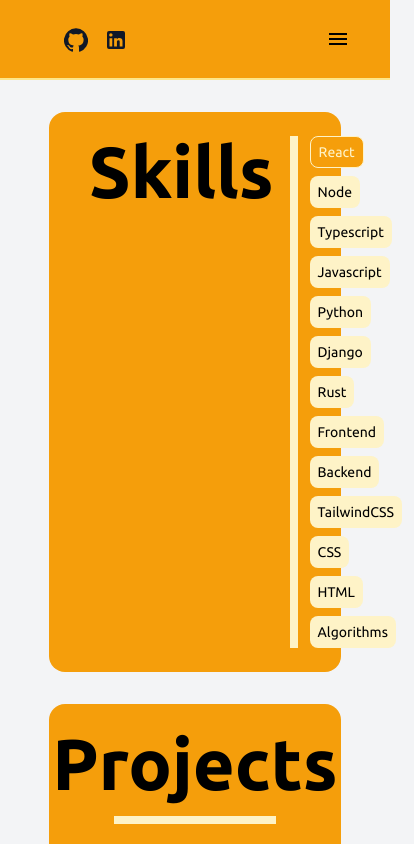
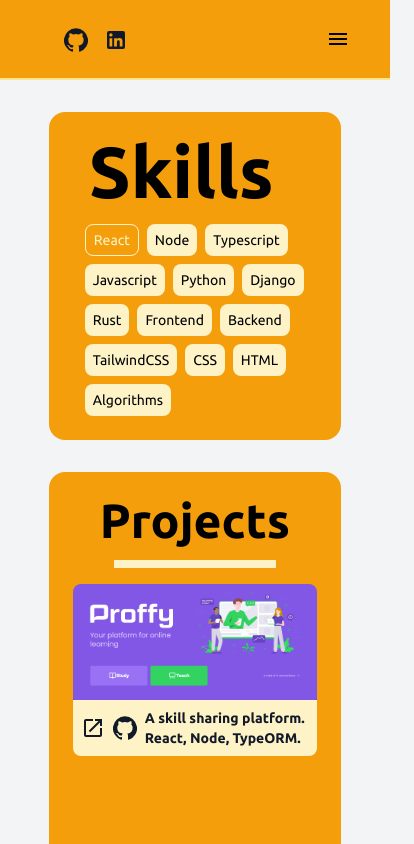
Before and after one commit to vix993/my-blog, a Next.js app: page /portfolio in a window 390 px wide. Shown: the top 844 px of the page, 414 px wide, since content can reach past the window. Built offline with nearby package versions, Linux system fonts and the light colour scheme.

Commit message:
kinda responsive

```diff
--- a/components/SiteView.jsx
+++ b/components/SiteView.jsx
@@ -5,7 +5,7 @@ import Icon from "@material-ui/core/Icon";
 export const SiteView = ({ currentSite }) => {
   return (
     <a
-      className="w-3/12 h-80 mx-auto rounded-2xl mt-4 cursor-pointer transition hover:opacity-80 hover:brightness-70 duration-150 hover:text-gray-700"
+      className="w-full lg:w-3/12 h-80 mx-auto rounded-2xl lg:mt-4 cursor-pointer transition hover:opacity-80 hover:brightness-70 duration-150 hover:text-gray-700"
       href={currentSite.url ? currentSite.url : currentSite.githuðb}
     >
       <div className="w-full h-full rounded-2xl">
--- a/pages/portfolio.js
+++ b/pages/portfolio.js
@@ -1,6 +1,6 @@
-import { useState, useContext, useEffect } from 'react';
+import { useState, useContext, useEffect } from "react";
 
-import Head from 'next/head';
+import Head from "next/head";
 
 import { SiteView } from "../components/SiteView";
 import { Skill } from "../components/Skill";
@@ -19,7 +19,7 @@ const skills = [
   "TailwindCSS",
   "CSS",
   "HTML",
-  "Algorithms"
+  "Algorithms",
 ];
 
 export const websites = [
@@ -29,7 +29,17 @@ export const websites = [
     description: "A skill sharing platform. React, Node, TypeORM.",
     github: "https://github.com/vix993/FrontendForProffy",
     img: "/img/proffy.png",
-    techs: ['React', 'Node', 'TypeORM', 'Typescript', 'Backend', 'Frontend', 'TailwindCSS', 'CSS', 'HTML'],
+    techs: [
+      "React",
+      "Node",
+      "TypeORM",
+      "Typescript",
+      "Backend",
+      "Frontend",
+      "TailwindCSS",
+      "CSS",
+      "HTML",
+    ],
   },
   {
     url: "https://letmeask-it.vercel.app/",
@@ -38,7 +48,16 @@ export const websites = [
       "A platform in which users can post their questions, for other users to answer or interact with user Q&A's",
     github: "https://github.com/vix993/letmeask",
     img: "/img/letmeask.png",
-    techs: ['React', 'Firebase', 'Typescript', 'Frontend', 'Backend', 'TailwindCSS', 'CSS', 'HTML'],
+    techs: [
+      "React",
+      "Firebase",
+      "Typescript",
+      "Frontend",
+      "Backend",
+      "TailwindCSS",
+      "CSS",
+      "HTML",
+    ],
   },
   {
     url: "https://consume-it.vercel.app/",
@@ -46,7 +65,15 @@ export const websites = [
     description: "An ecommerce interface.",
     github: "https://github.com/vix993/consume-it",
     img: "/img/consume-it.png",
-    techs: ['React', 'Next', 'Frontend', 'Typescript', 'TailwindCSS', 'CSS', 'HTML'],
+    techs: [
+      "React",
+      "Next",
+      "Frontend",
+      "Typescript",
+      "TailwindCSS",
+      "CSS",
+      "HTML",
+    ],
   },
   {
     url: "https://h-appy.vercel.app/app",
@@ -54,7 +81,16 @@ export const websites = [
     description: "A user updated map of Children Homes in London.",
     github: "https://github.com/vix993/hAppy",
     img: "/img/happy.png",
-    techs: ['React', 'Node', 'TypeORM', 'Typescript', 'CSS', 'HTML', 'Frontend', 'Backend'],
+    techs: [
+      "React",
+      "Node",
+      "TypeORM",
+      "Typescript",
+      "CSS",
+      "HTML",
+      "Frontend",
+      "Backend",
+    ],
   },
   {
     url: "https://cub3d.vercel.app/",
@@ -63,7 +99,7 @@ export const websites = [
       "A javascript implementation of the Raycasting algorithm as coined in Wolfenstein 3D. Arrow keys to move.",
     github: "https://github.com/vix993/cub3d",
     img: "/img/raycasting.png",
-    techs: ['Javascript', 'Algorithms']
+    techs: ["Javascript", "Algorithms"],
   },
   {
     url: "https://move-it-xp.vercel.app/",
@@ -72,7 +108,7 @@ export const websites = [
       "A platform in which users can segment their workflow and be provided with health based challenges.",
     github: "https://github.com/vix993/move-it",
     img: "/img/move-it.png",
-    techs: ['React', 'Typescript', 'TailwindCSS', 'CSS', 'HTML', 'Frontend'],
+    techs: ["React", "Typescript", "TailwindCSS", "CSS", "HTML", "Frontend"],
   },
   {
     url: "https://victorgamedev.netlify.app/",
@@ -80,7 +116,7 @@ export const websites = [
     description: "A Javascript endless scroller.",
     github: "https://github.com/vix993/Life-Death-s-First-Mission",
     img: "/img/life-death.png",
-    techs: ['Javascript', 'P5.js', 'Game Development']
+    techs: ["Javascript", "P5.js", "Game Development"],
   },
   {
     url: "http://rand-music-dev.herokuapp.com/",
@@ -88,15 +124,25 @@ export const websites = [
     description: "A platform to find random, unfiltered music.",
     github: "https://github.com/vix993/RandMusic",
     img: "/img/rand.png",
-    techs: ['React', 'Node', 'TypeORM', 'Typescript', 'CSS', 'HTML', 'Frontend', 'Backend'],
+    techs: [
+      "React",
+      "Node",
+      "TypeORM",
+      "Typescript",
+      "CSS",
+      "HTML",
+      "Frontend",
+      "Backend",
+    ],
   },
   {
     url: "https://project-lifeline.herokuapp.com/",
     name: "Project Lifeline",
-    description: "An API for a Zombie Apocalypse survival and communications tool.",
+    description:
+      "An API for a Zombie Apocalypse survival and communications tool.",
     github: "https://github.com/vix993/project-lifeline",
     img: "/img/api.jpg",
-    techs: ['Django', 'REST', 'Python', 'Backend'],
+    techs: ["Django", "REST", "Python", "Backend"],
   },
   // {
   //   url: "https://desvious-order.vercel.app/",
@@ -110,7 +156,7 @@ export const websites = [
     description: "A task management app.",
     github: "https://github.com/vix993/Calendar_Scheduler_React",
     img: "/img/life-sort.png",
-    techs: ['React', 'Typescript', 'CSS', 'HTML', 'Frontend'],
+    techs: ["React", "Typescript", "CSS", "HTML", "Frontend"],
   },
   // {
   //   url: "https://afraidat27.netlify.app/",
@@ -122,43 +168,49 @@ export const websites = [
   {
     url: "",
     name: "Pong with Rust",
-    description:
-      "A clone of Pong built using Rust and GGEZ.",
+    description: "A clone of Pong built using Rust and GGEZ.",
     github: "https://github.com/vix993/pong_with_rust",
     img: "/img/pong.png",
-    techs: ['Rust', 'GGEZ', 'Game Developement'],
+    techs: ["Rust", "GGEZ", "Game Developement"],
   },
 ];
 
 export default function Portfolio() {
   const { filteredSkills } = useContext(SkillsContext);
 
-  const [filteredProjects, setFilteredProjects] = useState(websites.filter((site => {
-    const isSkillRequired = site.techs.some(tech => filteredSkills.includes(tech));
+  const [filteredProjects, setFilteredProjects] = useState(
+    websites.filter((site) => {
+      const isSkillRequired = site.techs.some((tech) =>
+        filteredSkills.includes(tech)
+      );
       return isSkillRequired;
-  })));
+    })
+  );
 
   useEffect(() => {
     if (filteredSkills.length > 0) {
-      setFilteredProjects(websites.filter((site => {
-        const isSkillRequired = site.techs.some(tech => filteredSkills.includes(tech));
+      setFilteredProjects(
+        websites.filter((site) => {
+          const isSkillRequired = site.techs.some((tech) =>
+            filteredSkills.includes(tech)
+          );
           return isSkillRequired;
-      })));
+        })
+      );
     } else {
       setFilteredProjects(websites);
     }
   }, [filteredSkills]);
 
-  console.log(filteredProjects);
   return (
     <main className="flex flex-col gap-8">
       <Head>
         <title>Victor Nascimento | Portfolio</title>
       </Head>
       <section>
-        <div className="text-7xl font-bold rounded-2xl p-6 bg-yellow-500 flex flex-row">
-          <h2 className="border-r-8 px-4 border-yellow-100">Skills</h2>
-          <section className="flex flex-row flex-wrap gap-2 px-3">
+        <div className="text-7xl font-bold rounded-2xl p-6 bg-yellow-500 flex flex-col sm:flex-row">
+          <h2 className="sm:border-r-8 px-4 border-yellow-100">Skills</h2>
+          <section className="flex flex-row flex-wrap gap-2 px-3 mt-4 sm:mt-0">
             {skills.map((skill, i) => {
               return <Skill key={i} name={skill} />;
             })}
@@ -166,12 +218,12 @@ export default function Portfolio() {
         </div>
       </section>
       <section>
-        <div className="text-7xl font-bold rounded-2xl p-6 bg-yellow-500 flex flex-col gap-4 items-center justify-center">
+        <div className="text-5xl sm:text-7xl font-bold rounded-2xl p-6 bg-yellow-500 flex flex-col gap-4 items-center justify-center">
           <h2>Projects</h2>
           <div className="w w-2/3 h-2 bg-yellow-100"></div>
-	  <section className="w-full flex flex-row flex-wrap gap-8">
+          <section className="w-full flex flex-col sm:flex-row flex-wrap gap-8">
             {filteredProjects.map((site) => {
-			  return <SiteView key={site.name} currentSite={site}/>;
+              return <SiteView key={site.name} currentSite={site} />;
             })}
           </section>
         </div>
```
Lines whose indentation alone changed are shown as unchanged.
